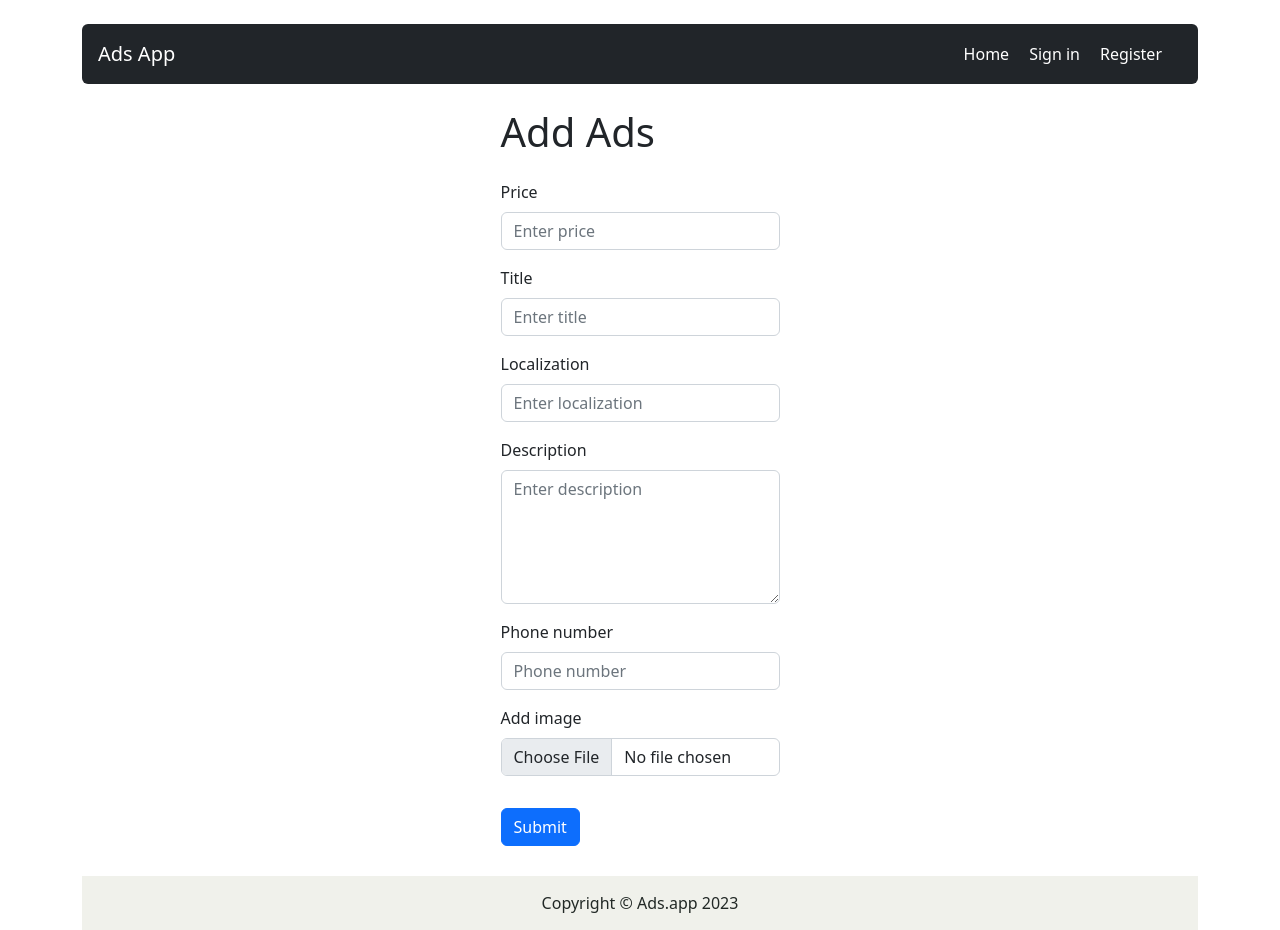
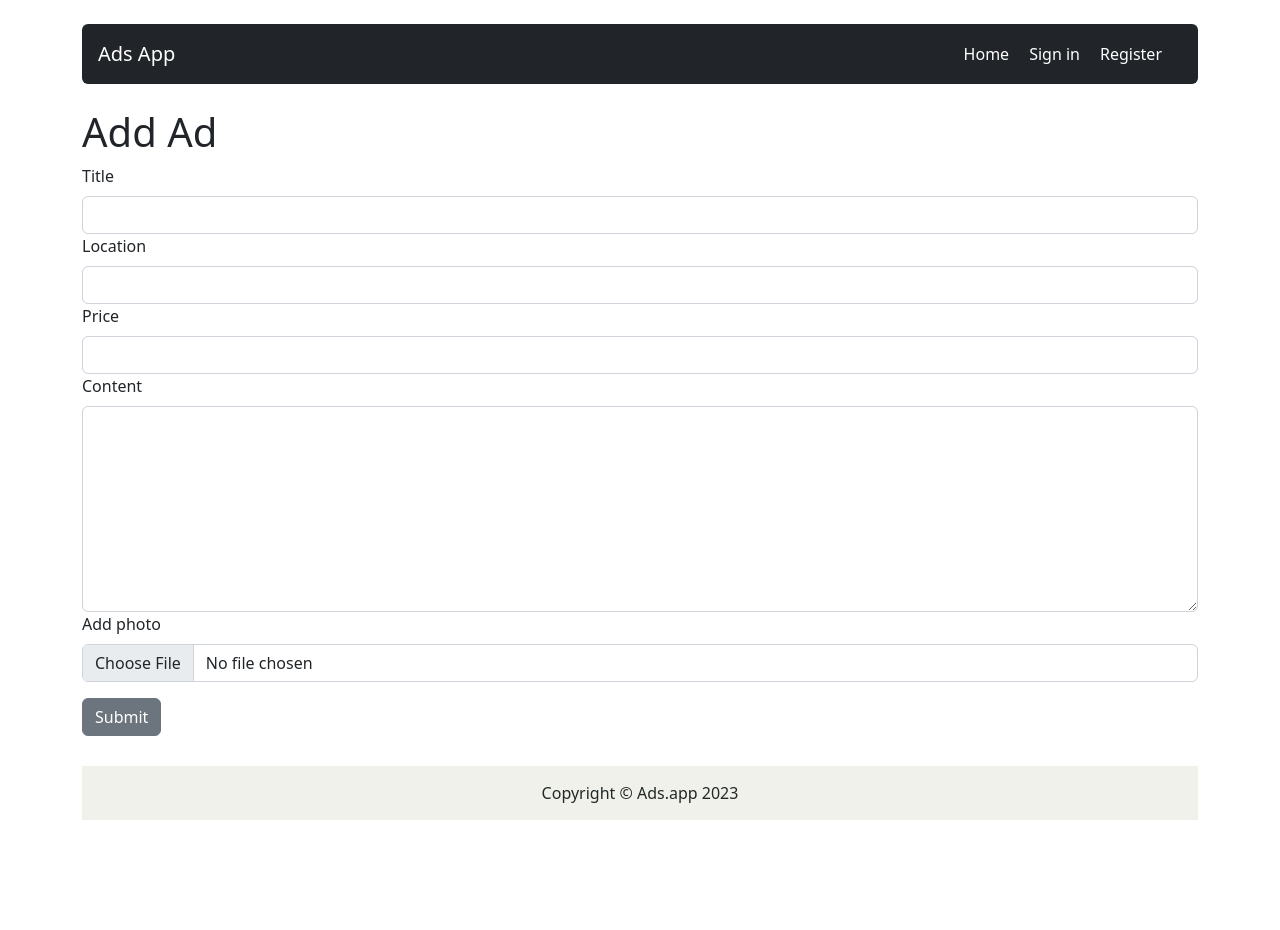
Before and after one commit to Cinamon88/fullstack_project, a React (Create React App) app in the folder client/: page /ad/add in a window 1280 px wide. After the commit the page ends 820 px from the top, so only its background shows below. Built offline with nearby package versions, Linux system fonts and the light colour scheme.

Commit message:
add SearchBar and use it in Home

```diff
--- a/client/src/components/features/AdForm/AdForm.js
+++ b/client/src/components/features/AdForm/AdForm.js
@@ -1,139 +1,100 @@
-import React, { useState } from 'react';
-import Form from 'react-bootstrap/Form';
-import Button from 'react-bootstrap/Button';
-import { useForm } from 'react-hook-form';
+import React, { useState } from "react";
+import { useForm } from "react-hook-form";
+import { Form } from "react-bootstrap";
+import Button from "react-bootstrap/Button";
+import { useNavigate } from "react-router-dom";
 
 const AdForm = ({ action, actionText, ...props }) => {
-  const updateDate = new Date();
+  const id = props.id;
+  const [title, setTitle] = useState(props.title || '');
+  const [content, setContent] = useState(props.content || '');
+  const [photo, setPhoto] = useState(props.photo || null);
+  const [price, setPrice] = useState(props.price || '');
+  const [location, setLocation] = useState(props.location || '');
 
-  const id = props.id;
-  const [price, setPrice] = useState(props.price || '');
-  const [title, setTitle] = useState(props.title || '');
-  const [localization, setLocalization] = useState(props.localization || '');
-  const [description, setDescription] = useState(props.description || '');
-  const [date, setDate] = useState(props.date || updateDate);
-  const [image, setImage] = useState(props.image || '');
-  const [phoneNumber, setPhone] = useState(props.phoneNumber || '');
-  const {
-    register,
-    handleSubmit: validate,
-    formState: { errors },
-  } = useForm();
+  const dateNow = new Date(Date.now());
+  const date = dateNow.toLocaleDateString();
+
+  const navigate = useNavigate();
+
+  const { register, handleSubmit: validate, formState: { errors } } = useForm();
 
   const handleSubmit = () => {
-    if (description && date) {
-      action({
-        price,
-        title,
-        user: props.user,
-        date: date,
-        description,
-        localization,
-        id,
-        image,
-        phoneNumber,
-      });
-    }
+    action({ title, content, photo, price, location, date, id });
+    navigate('/');
   };
 
   return (
-    <Form
-      className="col-12 col-sm-3 mx-auto mt-3"
-      onSubmit={validate(handleSubmit)}
-    >
-      <h1 className="my-4">{actionText} Ads</h1>
-      <Form.Group className="mb-3" controlId="formPrice">
+    <Form onSubmit={validate(handleSubmit)}>
+      <h1>{actionText} Ad</h1>
+      <Form.Group>
+        <Form.Label>Title</Form.Label>
+        <Form.Control
+          {...register('title', { required: true, minLength: 10, maxLength: 50 })}
+          type='text'
+          value={title}
+          onChange={e => setTitle(e.target.value)}
+        />
+        {errors.title &&
+          <small className='d-block form-text text-danger mt-2'>
+            This field is required and should contain between 10 and 50 characters
+          </small>
+        }
+      </Form.Group>
+      <Form.Group>
+        <Form.Label>Location</Form.Label>
+        <Form.Control
+          {...register('location', { required: true })}
+          type='text'
+          value={location}
+          onChange={e => setLocation(e.target.value)}
+        />
+        {errors.location &&
+          <small className='d-block form-text text-danger mt-2'>
+            This field is required
+          </small>
+        }
+      </Form.Group>
+      <Form.Group>
         <Form.Label>Price</Form.Label>
         <Form.Control
           {...register('price', { required: true })}
-          type="number"
+          type='number'
           value={price}
-          placeholder="Enter price"
-          onChange={(e) => setPrice(e.target.value)}
+          onChange={e => setPrice(e.target.value)}
         />
-        {errors.price && (
-          <small className="d-block form-text text-danger mt-2">
-            This field is required and accept only numbers.
+        {errors.price &&
+          <small className='d-block form-text text-danger mt-2'>
+            This field is required and accept only numbers
           </small>
-        )}
+        }
       </Form.Group>
-      <Form.Group className="mb-3" controlId="formTitle">
-        <Form.Label>Title</Form.Label>
+      <Form.Group>
+        <Form.Label>Content</Form.Label>
         <Form.Control
-          {...register('title', {
-            required: true,
-            minLength: 10,
-            maxLength: 50,
-          })}
-          value={title}
-          type="text"
-          placeholder="Enter title"
-          onChange={(e) => setTitle(e.target.value)}
+          {...register('content', { required: true, minLength: 20, maxLength: 1000})}
+          as='textarea'
+          rows='8'
+          type='text'
+          value={content}
+          onChange={e => setContent(e.target.value)}
         />
-        {errors.title && (
-          <small className="d-block form-text text-danger mt-2">
-            This field is required and has to be between 10 to 50 characters
-            long.
+        {errors.content &&
+          <small className='d-block form-text text-danger mt-2'>
+            This field is required and should contain between 20 and 1000 characters
           </small>
-        )}
+        }
       </Form.Group>
-      <Form.Group className="mb-3" controlId="formLocalization">
-        <Form.Label>Localization</Form.Label>
+      <Form.Group>
+        <Form.Label>Add photo</Form.Label>
         <Form.Control
-          {...register('localization', {
-            required: true,
-            minLength: 2,
-          })}
-          value={localization}
-          type="text"
-          placeholder="Enter localization"
-          onChange={(e) => setLocalization(e.target.value)}
-        />
-        {errors.localization && (
-          <small className="d-block form-text text-danger mt-2">
-            This field is required.
-          </small>
-        )}
-      </Form.Group>
-      <Form.Group className="mb-3" controlId="formDescription">
-        <Form.Label>Description</Form.Label>
-        <Form.Control
-          {...register('description', {
-            required: true,
-            minLength: 20,
-            maxLength: 1000,
-          })}
-          value={description}
-          as="textarea"
-          rows="5"
-          placeholder="Enter description"
-          onChange={(e) => setDescription(e.target.value)}
-        />
-        {errors.description && (
-          <small className="d-block form-text text-danger mt-2">
-            This field is required and has to be between 20 to 1000 characters
-            long.
-          </small>
-        )}
-      </Form.Group>
-      <Form.Group className="mb-3" controlId="formPhone">
-        <Form.Label>Phone number</Form.Label>
-        <Form.Control
-          type="tel"
-          value={phoneNumber}
-          onChange={(e) => setPhone(e.target.value)}
-          placeholder="Phone number"
+          type='file'
+          onChange={e => setPhoto(e.target.files[0])}
         />
       </Form.Group>
-      <Form.Group className="mb-3" controlId="formFile">
-        <Form.Label>Add image</Form.Label>
-        <Form.Control
-          type="file"
-          onChange={(e) => setImage(e.target.files[0])}
-        />
-      </Form.Group>
-      <Button className="mt-3" as="input" type="submit" value="Submit"></Button>{' '}
+      <Button type='submit' as='input' value='Submit' className='mt-3' variant='secondary'></Button>
     </Form>
   );
 };
+
 export default AdForm;
--- /dev/null
+++ b/client/src/components/features/SearchBar/SearchBar.js
@@ -0,0 +1,29 @@
+import React from 'react';
+import styles from './SearchBar.module.scss';
+import { Link } from 'react-router-dom';
+import { useSelector } from 'react-redux';
+import { getUser } from '../../../redux/usersRedux';
+
+const SearchBar = () => {
+  const user = useSelector(getUser);
+
+  return (
+    <div className={styles.container}>
+      <div>
+        <input className={styles.input} type="text" />
+        <Link to="/searchresult">
+          <button className={styles.button}>Search</button>
+        </Link>
+      </div>
+      {user && (
+        <div>
+          <Link to="/addAds">
+            <button className={styles.button}>Add Ads</button>
+          </Link>
+        </div>
+      )}
+    </div>
+  );
+};
+
+export default SearchBar;
--- /dev/null
+++ b/client/src/components/features/SearchBar/SearchBar.module.scss
@@ -0,0 +1,15 @@
+.container {
+    margin: 15px 0px;
+    text-align: center;
+    display: flex;
+    justify-content: space-around;
+}
+
+.input {
+    height: 34px;
+    margin-left: 5px;
+    &:active,
+    &:focus {
+      outline: none;
+    }
+}
--- a/client/src/components/pages/Ad/Ad.js
+++ b/client/src/components/pages/Ad/Ad.js
@@ -10,12 +10,10 @@ import { getAdById, updateAds } from '../../../redux/adsRedux';
 import styles from './Ad.module.scss';
 import { Link } from 'react-router-dom';
 import AdDelete from '../../features/AdDelete/AdDelete';
-import { getUser } from '../../../redux/usersRedux';
 import { getUserId } from '../../../redux/userData';
 
 const Ad = () => {
   const navigate = useNavigate();
-  const user = useSelector(getUser);
 
   const adId = useParams();
   const id = adId.id;
--- a/client/src/components/pages/Home/Home.js
+++ b/client/src/components/pages/Home/Home.js
@@ -1,12 +1,13 @@
-import React, { useState, useEffect } from 'react';
+import React, { useState } from 'react';
+import { useEffect } from 'react';
 import { useDispatch, useSelector } from 'react-redux';
+import Spinner from '../../features/Spinner/Spinner';
+import ShowAds from '../../features/ShowAds/ShowAds';
+import SearchBar from '../../features/SearchBar/SearchBar';
 import { API_URL } from '../../../config';
 import { updateAds } from '../../../redux/adsRedux';
 import { getUser } from '../../../redux/usersRedux';
 import { updateData } from '../../../redux/userData';
-import Spinner from '../../features/Spinner/Spinner';
-import ShowAds from '../../features/ShowAds/ShowAds';
-
 
 const Home = () => {
   const [pending, setPending] = useState(false);
@@ -40,6 +41,7 @@ const Home = () => {
 
   return (
     <>
+      <SearchBar />
       {pending && <Spinner />}
       {!pending && <ShowAds />}
     </>
--- a/client/src/components/pages/Search/Search.js
+++ b/client/src/components/pages/Search/Search.js
@@ -1,9 +1,49 @@
+/* eslint-disable no-unused-expressions */
+import React, { useEffect, useState } from 'react';
+import Row from 'react-bootstrap/Row';
+import Col from 'react-bootstrap/Col';
+import SearchBar from '../../features/SearchBar/SearchBar';
+import { API_URL } from '../../../config';
+import Spinner from '../../features/Spinner/Spinner';
+import { useParams } from 'react-router-dom';
+import ShowAds from '../../features/ShowAds/ShowAds';
+
 const Search = () => {
-    return (
-        <div>
-            <h1>Search</h1>
-        </div>
-    );
-}
+  const { searchId } = useParams();
+  const [data, setData] = useState([]);
+  // const [url, setUrl] = useState(API_URL + '/api/ads/search/')
+  const [loading, setLoading] = useState(false);
+
+  const fetchData = async () => {
+    await fetch(API_URL + '/api/ads/search/' + searchId)
+      .then((response) => response.json())
+      .then((res) => {
+        setData(res);
+        setLoading(false);
+      });
+  };
+
+  useEffect(() => {
+    fetchData();
+  }, [searchId]);
+
+  return (
+    <>
+      {' '}
+      <SearchBar />
+      {data.length === 0 && <h1>Something went wrong.Try again</h1>}
+      {loading && <Spinner />}
+      {!loading && (
+        <Row xs={1} md={3} className="g-3 ">
+          {data.map((ad) => (
+            <Col key={ad._id}>
+              <ShowAds {...ad} />
+            </Col>
+          ))}
+        </Row>
+      )}
+    </>
+  );
+};
 
 export default Search;
--- a/client/src/redux/userData.js
+++ b/client/src/redux/userData.js
@@ -1,5 +1,6 @@
 // selectors
 export const getUserId = ({ userData }) => userData;
+
 // actions
 const createActionName = (actionName) => `app/user/${actionName}`;
 const UPDATE_DATA = createActionName('UPDATE_ADS');
```
Also changed, not shown: 11 other files (tests, documents, lock files or other folders).
